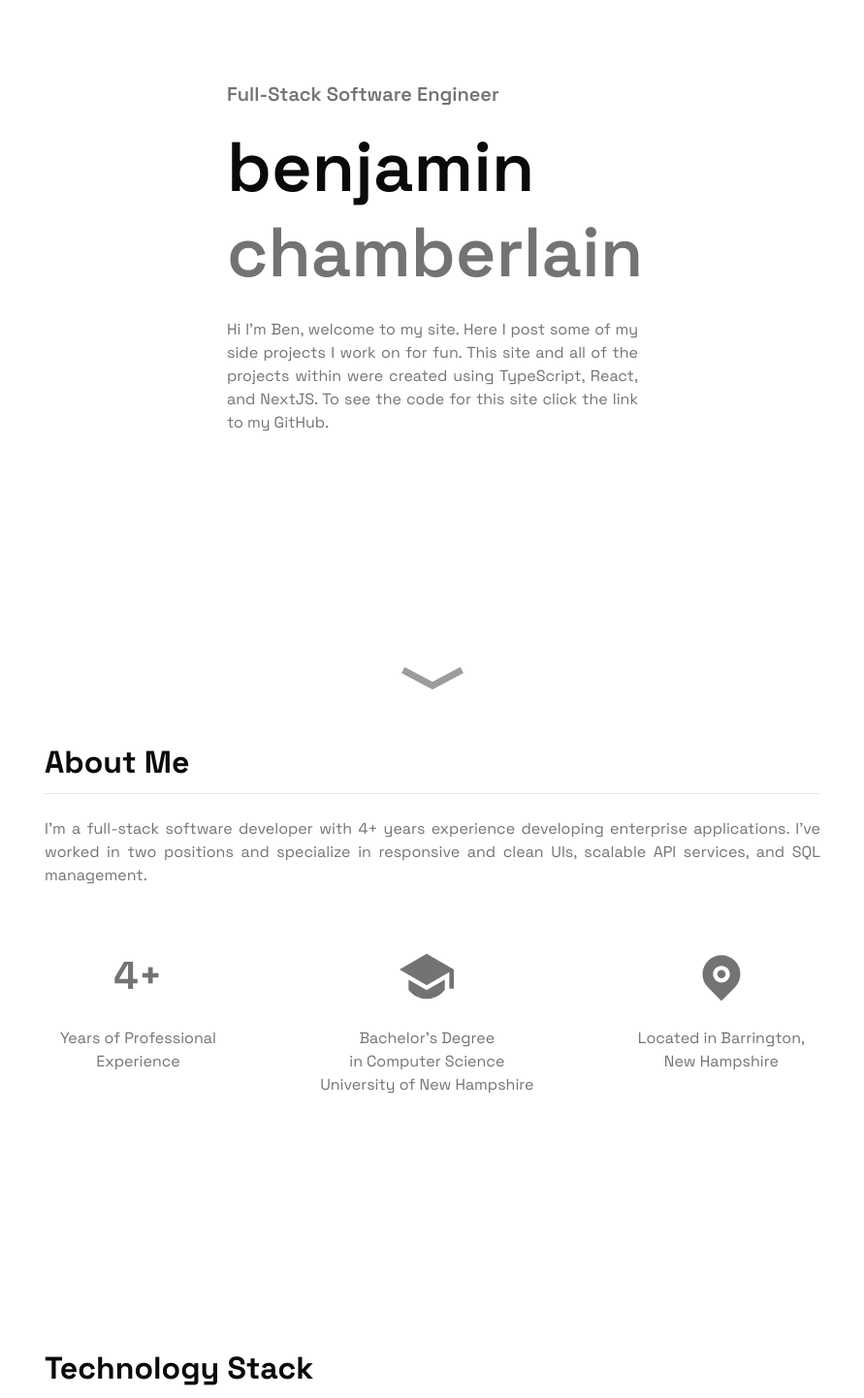
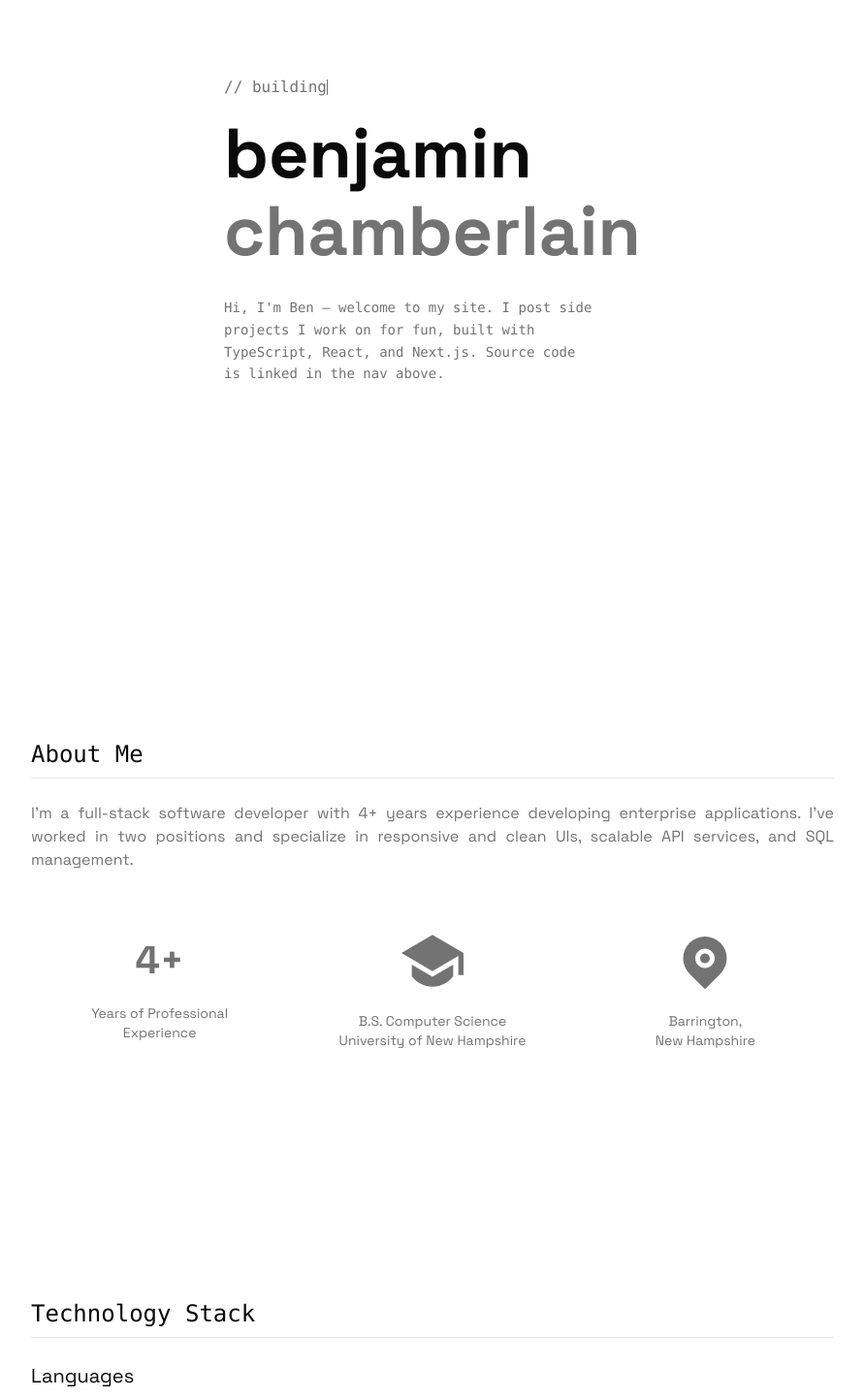
Before and after one commit to chambomango/pokedex, a Next.js app: page / in a window 1280 px wide. Shown: the part 100-1542 px from the top of the page at 97% size, without its empty margins (194-1085 px from the left). Built offline with nearby package versions, Linux system fonts and the light colour scheme.

Commit message:
Rework homepage style with "typing" effect for headline

```diff
--- a/src/app/globals.css
+++ b/src/app/globals.css
@@ -175,6 +175,25 @@
   pointer-events: none;
 }
 
+@keyframes blink {
+  0%,
+  49% {
+    opacity: 1;
+  }
+  50%,
+  100% {
+    opacity: 0;
+  }
+}
+
+.caret-blink {
+  width: 0;
+  height: 1lh;
+  border-left: 1px solid currentColor;
+  align-self: stretch;
+  animation: blink 1s step-end infinite;
+}
+
 .source-code a:hover {
   background-color: var(--accent);
 }
--- a/src/app/page.tsx
+++ b/src/app/page.tsx
@@ -2,14 +2,20 @@
 import TechStackSection from "@/components/techStackSection";
 import GraduationCapIcon from "@/components/icons/GraduationCapIcon";
 import MapPinIcon from "@/components/icons/MapPinIcon";
-import ArrowDownIcon from "@/components/icons/ArrowDownIcon";
 import Link from "next/link";
 import React from "react";
 import { CodeXml } from "lucide-react";
 
+const HEADLINES = [
+  "full-stack software engineer",
+  "building with typescript & react",
+  "turning data into insight",
+  "api & database architect",
+  "cloud & ci/cd minded",
+  "ui/ux focused",
+];
+
 export default function Home() {
-  const arrowRef = React.useRef<SVGSVGElement | null>(null);
-
   const sectionAnimations = React.useCallback((node: HTMLDivElement | null) => {
     if (!node) return;
     const observer = new IntersectionObserver((entries) => {
@@ -18,49 +24,7 @@ export default function Home() {
       });
     });
     observer.observe(node);
-
     return () => observer.disconnect();
-  }, []);
-
-  const arrowHideAnimation = React.useCallback(
-    (node: HTMLDivElement | null) => {
-      if (!node) return;
-      const observer = new IntersectionObserver((entries) => {
-        entries.forEach((entry) => {
-          if (arrowRef.current && entry.isIntersecting) {
-            arrowRef.current.classList.add("arrow-hide");
-          }
-        });
-      });
-      observer.observe(node);
-
-      return () => observer.disconnect();
-    },
-    [],
-  );
-
-  const arrowShowAnimation = React.useCallback(
-    (node: HTMLDivElement | null) => {
-      if (!node) return;
-      const observer = new IntersectionObserver((entries) => {
-        entries.forEach((entry) => {
-          if (arrowRef.current && entry.isIntersecting) {
-            arrowRef.current.classList.remove("arrow-hide");
-            arrowRef.current.classList.add("arrow-show");
-          }
-        });
-      });
-      observer.observe(node);
-
-      return () => observer.disconnect();
-    },
-    [],
-  );
-
-  const scrollToAboutSection = React.useCallback(() => {
-    document
-      .getElementById("about-section")
-      ?.scrollIntoView({ behavior: "smooth" });
   }, []);
 
   const stopPropagation = React.useCallback(
@@ -69,91 +33,119 @@ export default function Home() {
     [],
   );
 
+  const [displayText, setDisplayText] = React.useState("");
+  const [headlineIndex, setHeadlineIndex] = React.useState(0);
+  const [isBackspacing, setisBackspacing] = React.useState(false);
+
+  React.useEffect(() => {
+    const currentHeadline = HEADLINES[headlineIndex];
+
+    //Pause before next backspace animation
+    if (!isBackspacing && displayText === currentHeadline) {
+      const id = setTimeout(() => setisBackspacing(true), 2000);
+      return () => clearTimeout(id);
+    }
+
+    //Finished backspacing - prepping to start typing
+    if (isBackspacing && displayText === "") {
+      setisBackspacing(false);
+      setHeadlineIndex((index) => (index + 1) % HEADLINES.length);
+      return;
+    }
+
+    //Animation effect for typing/backspacing
+    const id = setTimeout(
+      () =>
+        setDisplayText(
+          isBackspacing
+            ? currentHeadline.slice(0, displayText.length - 1)
+            : currentHeadline.slice(0, displayText.length + 1),
+        ),
+      isBackspacing ? 40 : 80,
+    );
+    return () => clearTimeout(id);
+  }, [displayText, headlineIndex, isBackspacing]);
+
   return (
     <div className="flex flex-col items-center justify-center mx-auto mb-40">
-      <span ref={arrowShowAnimation}></span>
-      <section className="animate-show max-w-106 h-[100vh]">
+      <section className="animate-show max-w-207 h-[100vh]">
         <div className="mt-30 flex flex-col">
-          <h4 className="text-muted-foreground flex mb-6 font-semibold text-1xl">
-            Full-Stack Software Engineer
-          </h4>
-          <div className="text-foreground flex mb-4 font-semibold text-7xl">
+          <span className="font-mono text-md text-muted-foreground mb-6 inline-flex items-baseline leading-none">
+            <span>// {displayText}</span>
+            <span aria-hidden="true" className="caret-blink" />
+          </span>
+          <div className="text-foreground font-bold text-7xl mb-2">
             benjamin
           </div>
-          <div className="text-muted-foreground flex mb-8 font-semibold text-7xl">
+          <div className="text-muted-foreground dark:text-foreground font-bold text-7xl mb-8">
             chamberlain
           </div>
         </div>
-        <p className="text-justify mb-4 text-muted-foreground max-w-155">
-          Hi I'm Ben, welcome to my site. Here I post some of my side projects I
-          work on for fun. This site and all of the projects within were created
-          using TypeScript, React, and NextJS. To see the code for this site
-          click the link to my GitHub.
+        <p className="font-mono text-sm leading-relaxed text-muted-foreground max-w-sm">
+          Hi, I'm Ben — welcome to my site. I post side projects I work on for
+          fun, built with TypeScript, React, and Next.js. Source code is linked
+          in the nav above.
         </p>
-        <button
-          className="mt-60 flex mx-auto cursor-pointer"
-          onClick={scrollToAboutSection}
-        >
-          <ArrowDownIcon
-            ref={arrowRef}
-            className="block cursor-pointer animate-show w-16 mx-auto text-muted-foreground"
-          />
-        </button>
       </section>
 
       <section
         ref={sectionAnimations}
         id="about-section"
-        className="mb-60 animate-hidden w-200 "
+        className="mb-60 animate-hidden max-w-207 w-full"
       >
-        <span ref={arrowHideAnimation}></span>
-        <h2>About Me</h2>
-        <hr className="mt-2 mb-6"></hr>
-        <p className="text-justify mb-4 text-muted-foreground">
+        <span className="font-mono text-2xl text-foreground">About Me</span>
+        <hr className="mt-2 mb-6" />
+        <p className="text-justify mb-8 text-muted-foreground">
           I'm a full-stack software developer with 4+ years experience
           developing enterprise applications. I've worked in two positions and
           specialize in responsive and clean UIs, scalable API services, and SQL
           management.
         </p>
-        <div className="mt-10 flex gap-4 justify-between">
-          <div className="flex flex-col items-center">
-            <h1 className="pt-4 h-22 content-center text-muted-foreground">
+        <div className="mt-4 flex gap-4 justify-between">
+          <div className="rounded-sm p-4 flex flex-col items-center flex-1">
+            <h1 className="h-22 content-center text-muted-foreground dark:text-foreground">
               4+
             </h1>
-            <p className="pt-4 px-4 text-muted-foreground">
+            <p className="text-center text-sm text-muted-foreground">
               Years of Professional
             </p>
-            <p className="pb-4 text-muted-foreground">Experience</p>
+            <p className="text-center text-sm text-muted-foreground">
+              Experience
+            </p>
           </div>
-
-          <div className="flex flex-col items-center">
+          <div className="rounded-sm p-4 flex flex-col items-center flex-1">
             <div className="h-22 content-center">
-              <GraduationCapIcon className="pt-4 w-18 h-18 text-muted-foreground" />
+              <GraduationCapIcon className="w-16 h-16 text-muted-foreground dark:text-foreground" />
             </div>
-            <div className="p-4 text-center">
-              <p className="text-muted-foreground">Bachelor's Degree</p>
-              <p className="text-muted-foreground">in Computer Science</p>
-              <p className="text-muted-foreground">
-                University of New Hampshire
-              </p>
+            <p className="text-center text-sm text-muted-foreground mt-2">
+              B.S. Computer Science
+              <br />
+              University of New Hampshire
+            </p>
+          </div>
+          <div className="rounded-sm p-4 flex flex-col items-center flex-1">
+            <div className="h-22 content-center">
+              <MapPinIcon className="w-15 h-15 text-muted-foreground dark:text-foreground" />
             </div>
-          </div>
-          <div className="flex flex-col items-center">
-            <div className="h-22 content-center">
-              <MapPinIcon className="pt-4 w-17 h-17 text-muted-foreground" />
-            </div>
-            <div className="p-4 text-center">
-              <p className="text-muted-foreground">Located in Barrington,</p>
-              <p className="text-muted-foreground">New Hampshire</p>
-            </div>
+            <p className="text-center text-sm text-muted-foreground mt-2">
+              Barrington,
+              <br />
+              New Hampshire
+            </p>
           </div>
         </div>
       </section>
 
-      <section ref={sectionAnimations} className="mb-60 animate-hidden w-200 ">
-        <h2>Technology Stack</h2>
-        <hr className="mt-2 mb-6"></hr>
-        <div className="flex flex-col gap-6 justify-between">
+      {/* Tech Stack */}
+      <section
+        ref={sectionAnimations}
+        className="mb-60 animate-hidden max-w-207 w-full"
+      >
+        <span className="font-mono text-2xl text-foreground">
+          Technology Stack
+        </span>
+        <hr className="mt-2 mb-6" />
+        <div className="flex flex-col gap-6">
           <TechStackSection
             title="Languages"
             items={[
@@ -190,9 +182,12 @@ export default function Home() {
         </div>
       </section>
 
-      <section ref={sectionAnimations} className="mb-100 animate-hidden w-200 ">
-        <h2>Projects</h2>
-        <hr className="mt-2 mb-6"></hr>
+      <section
+        ref={sectionAnimations}
+        className="mb-100 animate-hidden max-w-207 w-full"
+      >
+        <span className="font-mono text-2xl text-foreground">Projects</span>
+        <hr className="mt-2 mb-6" />
         <div className="bg-muted p-8 rounded-xl">
           <div className="flex gap-22 items-center justify-center">
             <div>
@@ -228,7 +223,7 @@ export default function Home() {
               <img
                 className="h-48 w-48 [image-rendering:pixelated]"
                 src="https://raw.githubusercontent.com/PokeAPI/sprites/master/sprites/pokemon/versions/generation-v/black-white/animated/2.gif"
-                alt={"pokedex-img"}
+                alt="pokedex-img"
                 loading="lazy"
                 decoding="async"
                 width={192}
--- a/src/components/techStackSection.tsx
+++ b/src/components/techStackSection.tsx
@@ -6,11 +6,11 @@ export default function TechStackSection({
   items: string[];
 }) {
   return (
-    <div className="flex items-baseline ">
-      <h4 className="mr-3">{title}</h4>
+    <div className="flex flex-col gap-2 items-baseline ">
+      <h4 className="mr-3 font-medium font-base">{title}</h4>
       <ul className="flex flex-wrap items-baseline gap-2 text-muted-foreground">
         {items.map((item) => (
-          <li className="border rounded-sm px-2 py-0.5" key={item}>
+          <li className="border rounded-full px-2 py-0.5 font-mono" key={item}>
             {item}
           </li>
         ))}
```
